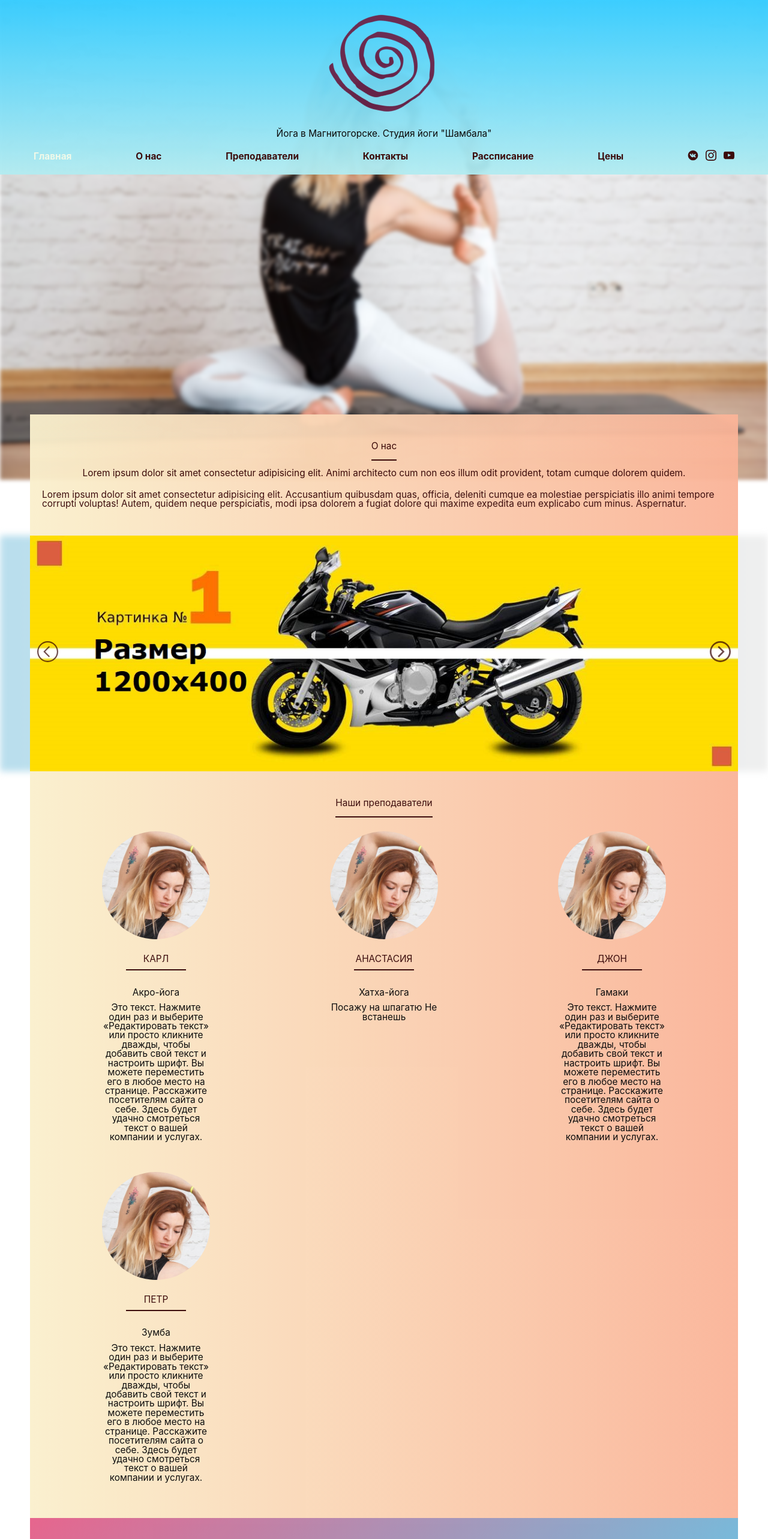
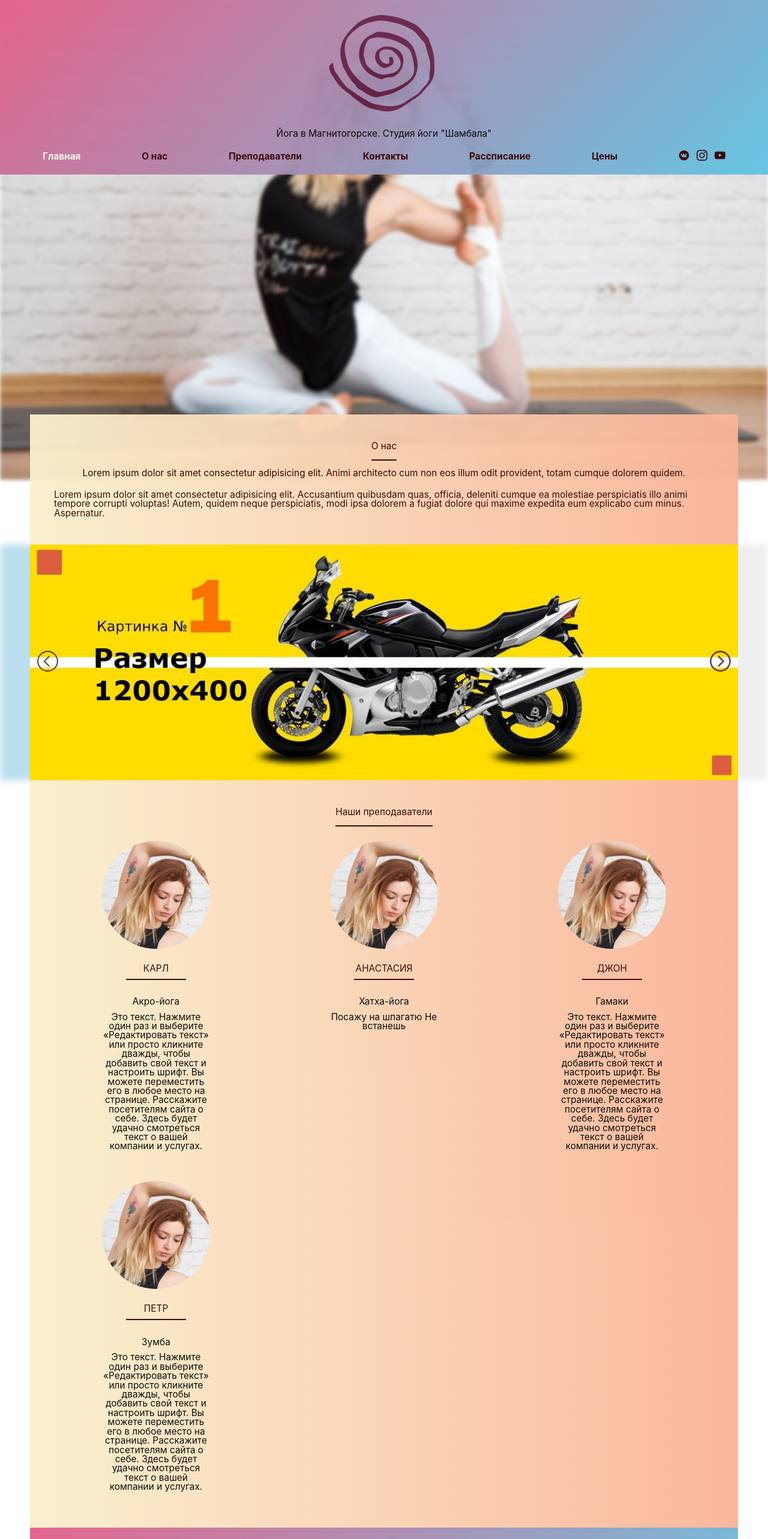
Before and after one commit to GreyTob/Shambala, a React (Create React App) app: page / in a window 1280 px wide. Shown: the top 2566 px of the page at 60% size. Built offline with nearby package versions, Linux system fonts and the light colour scheme.

Commit message:
layout backgraund animation

```diff
--- a/src/components/About/About.module.scss
+++ b/src/components/About/About.module.scss
@@ -4,7 +4,7 @@
   margin-top: 400px;
   .content {
     width: 100%;
-    padding: 45px 20px;
+    padding: 45px 40px;
     background: linear-gradient(90deg, #faf0cd, #fab397);
     display: grid;
     place-items: center;
--- a/src/components/Footer/Footer.module.scss
+++ b/src/components/Footer/Footer.module.scss
@@ -2,7 +2,8 @@
 
 .Footer {
   padding: 40px 0;
-  background: $laser-lemon;
+  // background: $laser-lemon;
+  background: linear-gradient(90deg, #faf0cd, #fab397);
 
   .content {
     display: grid;
--- a/src/components/Header/Header.module.scss
+++ b/src/components/Header/Header.module.scss
@@ -5,7 +5,8 @@
   position: sticky;
   top: -233px;
   z-index: 10;
-  background: linear-gradient(360deg, $feta -50%, $dodger-blue 100%);
+  // background: linear-gradient(360deg, $feta -50%, $dodger-blue 100%);
+  background: linear-gradient(135deg, #e55d87 0%, #5fc3e4 100%);
   padding: 5px 10px 20px;
   opacity: 0.95;
 }
--- a/src/components/Header/MainMenu/MainMenu.module.scss
+++ b/src/components/Header/MainMenu/MainMenu.module.scss
@@ -1,4 +1,6 @@
 .MainMenu {
+  padding: 0 15px;
+
   ul {
     display: flex;
     justify-content: space-between;
--- a/src/components/Teachers/TeacherItem/TeacherItem.js
+++ b/src/components/Teachers/TeacherItem/TeacherItem.js
@@ -1,7 +1,6 @@
 import classes from './TeacherItem.module.scss'
 
 const TeacherItem = (props) => {
-  console.log(props)
   return (
     <div className={classes.TeacherItem}>
       <div className={classes.img}>
--- a/src/hoc/layout/Layout.js
+++ b/src/hoc/layout/Layout.js
@@ -4,7 +4,7 @@ import classes from './Layout.module.scss'
 class Layout extends Component {
   render() {
     return (
-      <div className={classes.Layout}>
+      <div id="layout" className={classes.Layout}>
         <main>{this.props.children}</main>
       </div>
     )
--- a/src/hoc/layout/Layout.module.scss
+++ b/src/hoc/layout/Layout.module.scss
@@ -19,5 +19,57 @@
   bottom: 0;
   z-index: -1;
   background: url(../../assets/mainBack.jpg) center center / cover no-repeat;
+  // transform: scale(1);
   filter: blur(3px);
+  // background-size: 100% 100%, cover;
+  -webkit-animation: head_slide 25s infinite;
+  -moz-animation: head_slide 25s infinite;
+  -o-animation: head_slide 25s infinite;
+  animation: head_slide 25s infinite;
 }
+
+//сделать этот эффекто только для больших экранов
+@-webkit-keyframes head_slide {
+  0% {
+    background-size: 100%;
+  }
+  50% {
+    background-size: 105%;
+  }
+  100% {
+    background-size: 100%;
+  }
+}
+@-moz-keyframes head_slide {
+  0% {
+    background-size: 100%;
+  }
+  50% {
+    background-size: 105%;
+  }
+  100% {
+    background-size: 100%;
+  }
+}
+@keyframes head_slide {
+  0% {
+    background-size: 10%;
+  }
+  50% {
+    background-size: 105%;
+  }
+  100% {
+    background-size: 100%;
+  }
+}
+@keyframes head_slide {
+  0% {
+    background-size: 100%;
+  }
+  50% {
+    background-size: 105%;
+  }
+  100% {
+    background-size: 100%;
+  }
+}
```
